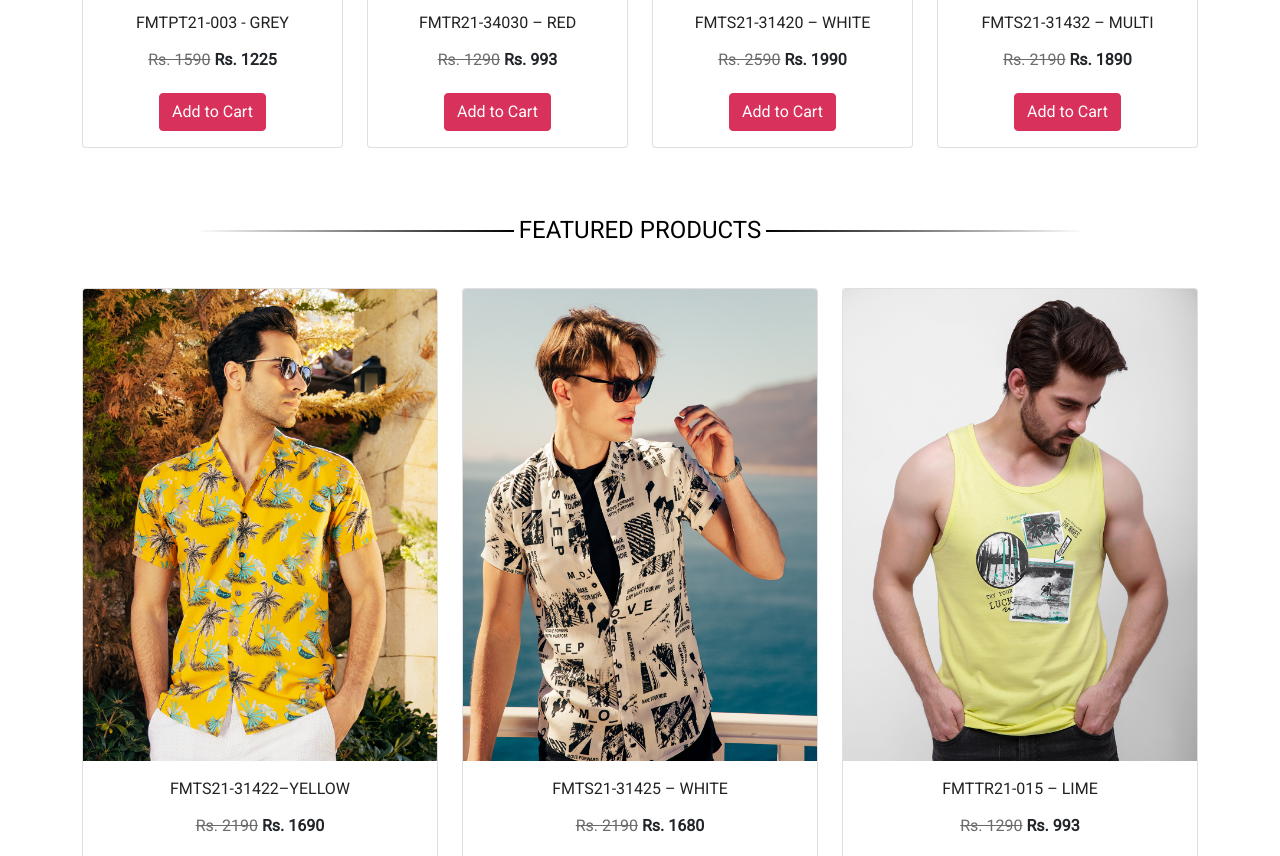
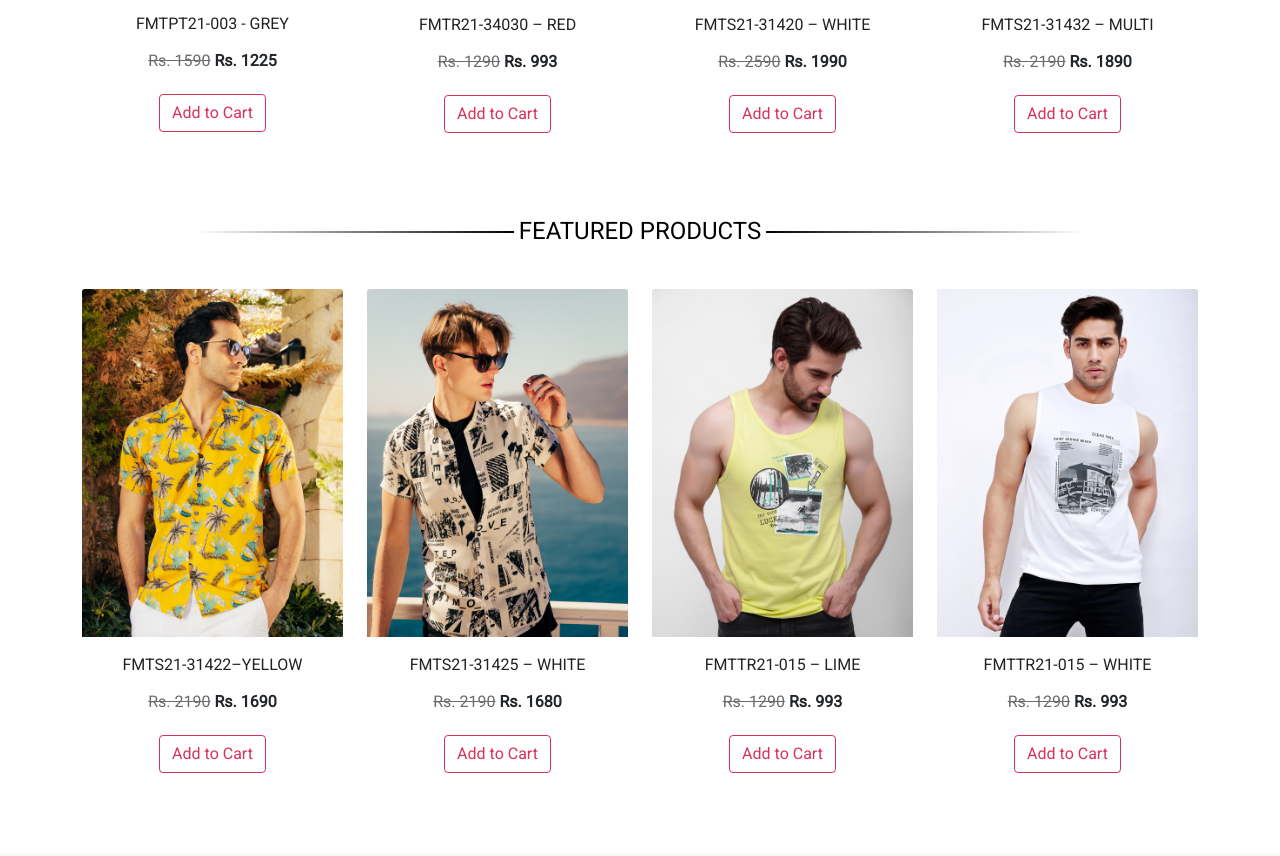
Before and after one commit to Awais-Gill/Web-Project, a plain HTML site: page index.html in a window 1280 px wide. Shown: the part 1194-2050 px from the top of the page. Drawn offline with nearby package versions, Linux system fonts and the light colour scheme; a web font is replaced by a local one.

Commit message:
change buttons and add zoom effect on button

```diff
--- a/css/style.css
+++ b/css/style.css
@@ -60,6 +60,10 @@
   border-color: var(--pink);
   outline: 0;
   box-shadow: 0 0 0 0.15rem rgb(216 49 91 / 25%);
+}
+
+.card {
+  border: none;
 }
 
 /* pagination start*/
--- a/index.html
+++ b/index.html
@@ -128,8 +128,8 @@
                 <p class="price"><del>Rs. 1590</del><span class="text-dark"> Rs. 1225</span></p>
               </div>
             </a>
-            <div class="text-center mb-3">
-              <button class="btn bg-pink  "> Add to Cart </button>
+            <div class="text-center mb-3 zoom-img">
+              <button class="btn btn-outline-danger  "> Add to Cart </button>
             </div>
           </div>
         </div>
@@ -142,8 +142,8 @@
                 <p class="price"><del>Rs. 1290</del><span class="text-dark"> Rs. 993</span></p>
               </div>
             </a>
-            <div class="text-center mb-3">
-              <button class="btn bg-pink  "> Add to Cart </button>
+            <div class="text-center mb-3 zoom-img">
+              <button class="btn btn-outline-danger  "> Add to Cart </button>
             </div>
           </div>
         </div>
@@ -158,8 +158,8 @@
                 </p>
               </div>
             </a>
-            <div class="text-center mb-3">
-              <button class="btn bg-pink  "> Add to Cart </button>
+            <div class="text-center mb-3 zoom-img">
+              <button class="btn btn-outline-danger  "> Add to Cart </button>
             </div>
           </div>
         </div>
@@ -172,8 +172,8 @@
                 <p class="price"><del>Rs. 2190</del><span class="text-dark"> Rs. 1890</span></p>
               </div>
             </a>
-            <div class="text-center mb-3">
-              <button class="btn bg-pink  "> Add to Cart </button>
+            <div class="text-center mb-3 zoom-img">
+              <button class="btn btn-outline-danger  "> Add to Cart </button>
             </div>
           </div>
         </div>
@@ -185,7 +185,7 @@
     <div class="container mt-2">
       <div class="row">
         <div class="divider text-uppercase"><span></span><span>Featured Products</span><span></span></div>
-        <div class="col-md-4 col-6 mb-3">
+        <div class="col-md-3 col-6 mb-3">
           <div class="card">
             <a href="./product.html">
               <img src="./Assets/p5.jpg" class="card-img-top zoom-img" alt="Product 1">
@@ -194,12 +194,12 @@
                 <p class="price"><del>Rs. 2190</del><span class="text-dark"> Rs. 1690</span></p>
               </div>
             </a>
-            <div class="text-center mb-3">
-              <button class="btn bg-pink  "> Add to Cart </button>
+            <div class="text-center mb-3 zoom-img">
+              <button class="btn btn-outline-danger  "> Add to Cart </button>
             </div>
           </div>
         </div>
-        <div class="col-md-4 col-6 mb-3">
+        <div class="col-md-3 col-6 mb-3">
           <div class="card">
             <a href="./product.html">
               <img src="./Assets/p6.jpg" class="card-img-top zoom-img" alt="Product 1">
@@ -208,12 +208,12 @@
                 <p class="price"><del>Rs. 2190</del><span class="text-dark"> Rs. 1680</span></p>
               </div>
             </a>
-            <div class="text-center mb-3">
-              <button class="btn bg-pink"> Add to Cart </button>
+            <div class="text-center mb-3 zoom-img">
+              <button class="btn btn-outline-danger"> Add to Cart </button>
             </div>
           </div>
         </div>
-        <div class="col-md-4 col-6 mb-3">
+        <div class="col-md-3 col-6 mb-3">
           <div class="card">
             <a href="./product.html">
               <img src="./Assets/p7.jpg" class="card-img-top zoom-img" alt="Product 1">
@@ -222,12 +222,12 @@
                 <p class="price"><del>Rs. 1290</del><span class="text-dark"> Rs. 993</span></p>
               </div>
             </a>
-            <div class="text-center mb-3">
-              <button class="btn bg-pink  "> Add to Cart </button>
+            <div class="text-center mb-3 zoom-img">
+              <button class="btn btn-outline-danger  "> Add to Cart </button>
             </div>
           </div>
         </div>
-        <div class="col-md-4 col-6 mb-3">
+        <div class="col-md-3 col-6 mb-3">
           <div class="card">
             <a href="./product.html">
               <img src="./Assets/p2.jpg" class="card-img-top zoom-img" alt="Product 1">
@@ -236,8 +236,8 @@
                 <p class="price"><del>Rs. 1290</del><span class="text-dark"> Rs. 993</span></p>
               </div>
             </a>
-            <div class="text-center mb-3">
-              <button class="btn bg-pink  "> Add to Cart </button>
+            <div class="text-center mb-3 zoom-img">
+              <button class="btn btn-outline-danger  "> Add to Cart </button>
             </div>
           </div>
         </div>
```
Also changed, not shown: product.html (+2 -2 lines), products.html (+16 -16 lines).
